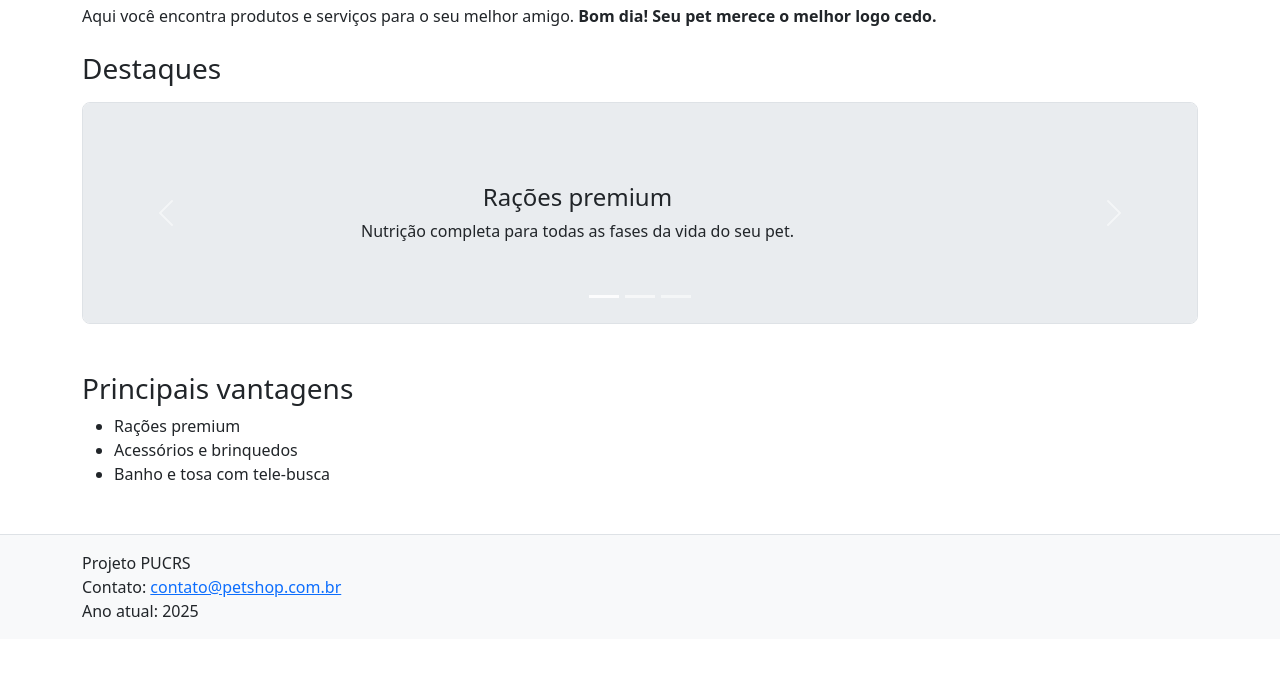
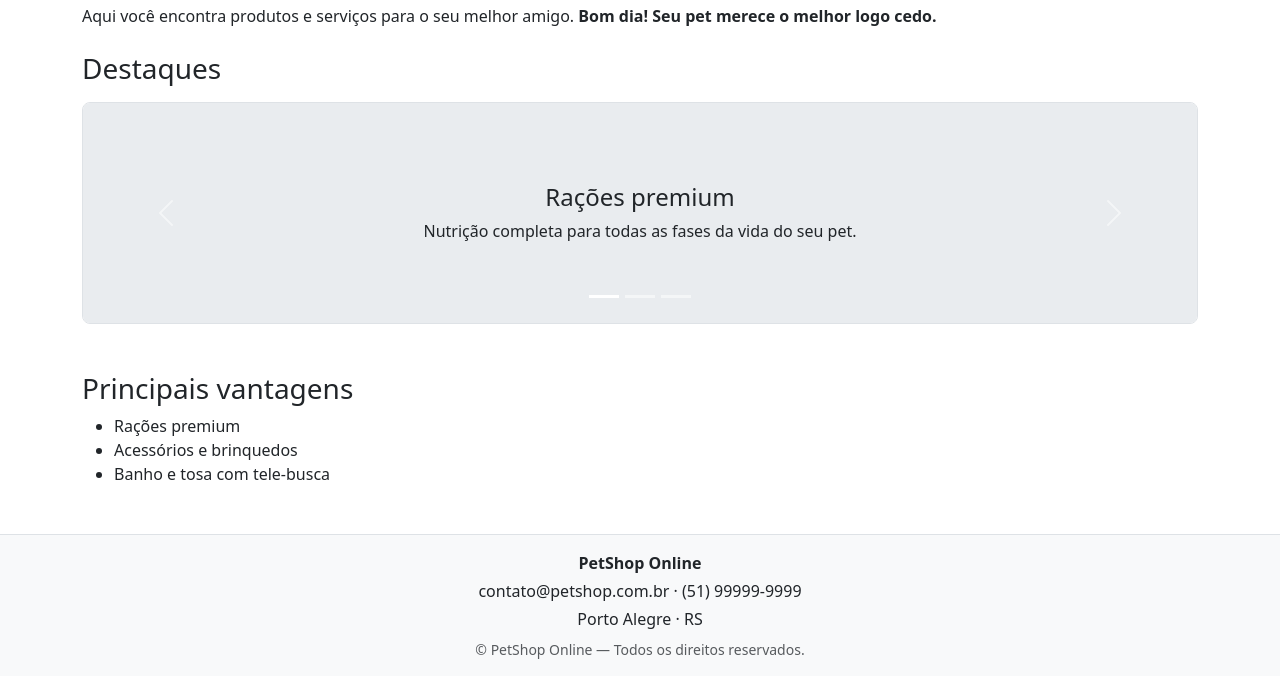
Before and after one commit to Matheus-Gre-Lago/matheus-gre-lago.github.io-, a plain HTML site: page index.html in a window 1280 px wide. Shown: the part 136-812 px from the top of the page. Drawn offline with nearby package versions, Linux system fonts and the light colour scheme.

Commit message:
ajustando rodape e identação

```diff
--- a/contato.html
+++ b/contato.html
@@ -85,10 +85,30 @@
         </main>
 
         <footer class="bg-light border-top mt-auto">
-    <div class="container py-3">
-        <p class="mb-0">PUCRS</p>
+            <div class="container py-3 text-center">
+
+                <p class="mb-1 fw-semibold">PetShop Online</p>
+
+                <p class="mb-1">
+                    <a href="mailto:contato@petshop.com.br" class="text-decoration-none text-dark">
+                        contato@petshop.com.br
+                    </a>
+                    ·
+                    <a href="tel:+5551999999999" class="text-decoration-none text-dark">
+                        (51) 99999-9999
+                    </a>
+                </p>
+
+                <p class="mb-2">Porto Alegre · RS</p>
+
+                <p class="small text-muted mb-0">
+                    &copy; <span id="anoAtualRodape"></span> PetShop Online — Todos os direitos reservados.
+                </p>
             </div>
         </footer>
-<script src="https://cdn.jsdelivr.net/npm/bootstrap@5.3.3/dist/js/bootstrap.bundle.min.js"></script>
+
+        <script>
+            document.getElementById("anoAtualRodape").textContent = new Date().getFullYear();
+        </script>
     </body>
 </html>
--- a/index.html
+++ b/index.html
@@ -108,15 +108,27 @@
     </main>
 
     <footer class="bg-light border-top mt-auto">
-        <div class="container py-3">
-            <p class="mb-0">Projeto PUCRS</p>
-            <p class="mb-0">Contato: <a href="mailto:contato@petshop.com.br">contato@petshop.com.br</a></p>
-            <p class="mb-0">Ano atual: <span id="anoAtual" aria-live="polite"></span></p>
+        <div class="container py-3 text-center">
+
+            <p class="mb-1 fw-semibold">PetShop Online</p>
+
+            <p class="mb-1">
+                <a href="mailto:contato@petshop.com.br" class="text-decoration-none text-dark">
+                    contato@petshop.com.br
+                </a>
+                ·
+                <a href="tel:+5551999999999" class="text-decoration-none text-dark">
+                    (51) 99999-9999
+                </a>
+            </p>
+
+            <p class="mb-2">Porto Alegre · RS</p>
+
+            <p class="small text-muted mb-0">
+                &copy; <span id="anoAtualRodape"></span> PetShop Online — Todos os direitos reservados.
+            </p>
         </div>
     </footer>
-
-    <script src="https://cdn.jsdelivr.net/npm/bootstrap@5.3.3/dist/js/bootstrap.bundle.min.js"></script>
-
     <script>
         function atualizarMensagemHorario() {
             const agora = new Date();
```
Also changed, not shown: produtos.html (+22 -3 lines), servicos.html (+19 -4 lines). Lines whose indentation alone changed are shown as unchanged.
